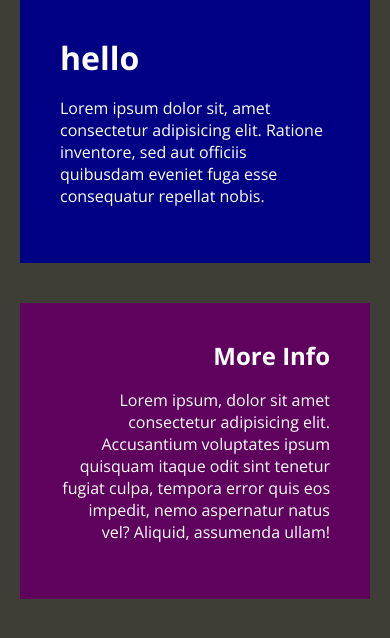
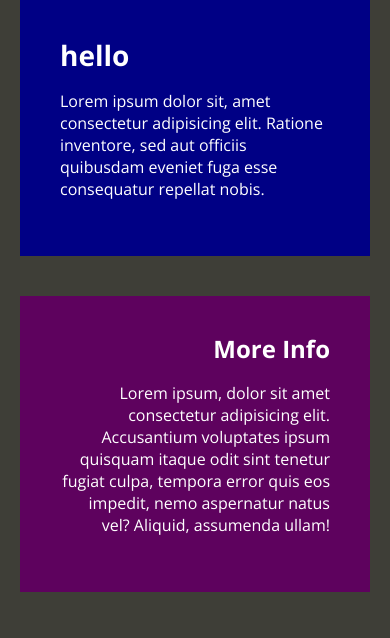
Before and after one commit to iamAndreyGavrilov/remember-Sass-BEM-Responsive-Design, a website: page index.html in a window 390 px wide. Drawn offline with nearby package versions, Linux system fonts and the light colour scheme.

Commit message:
Responsive text
font-size: clamp(28px, 16px + 2vw, 40px);

```diff
--- a/app/scss/globals/_typography.scss
+++ b/app/scss/globals/_typography.scss
@@ -1,9 +1,15 @@
+@use "../util" as u;
+
 h1,
 h2,
 h3 {
   font-weight: 700;
   line-height: 1.1;
   margin-top: 0;
+}
+
+h1 {
+  font-size: clamp(28px, 16px + 2vw, 40px);
 }
 
 p {
```
Also changed, not shown: dist/style.css, 1 other file.
